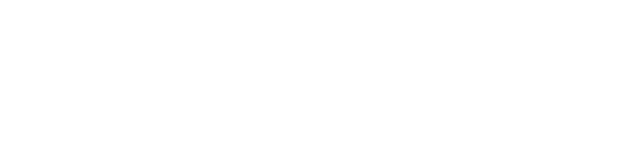
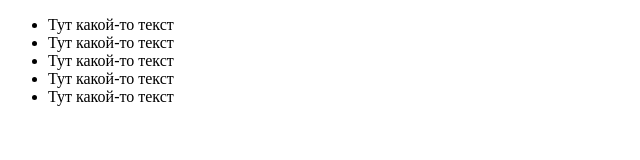
Before and after one commit to NikitaUG/lesson4, a plain HTML site: page index.html in a window 1280 px wide. Shown: the whole page, without its empty margins (0-640 px from the left). Drawn offline with Linux system fonts and the light colour scheme.

Commit message:
nachalo1

```diff
--- a/index.html
+++ b/index.html
@@ -8,6 +8,13 @@
     <title>Document</title>
 </head>
 <body>
-
+    <body>
+        <ul>
+            <li id="1" id="first" class="first" class="1">Тут какой-то текст</li>
+            <li id="1" id="firts" class="second" class="2">Тут какой-то текст</li>
+            <li id="1" id="third" class="third" class="3">Тут какой-то текст</li>
+            <li id="1" class="4" >Тут какой-то текст</li>
+            <li id="1" id="id" id="firts" class="first" class="one"  class="5">Тут какой-то текст</li>
+        </ul>
 </body>
 </html>
```
